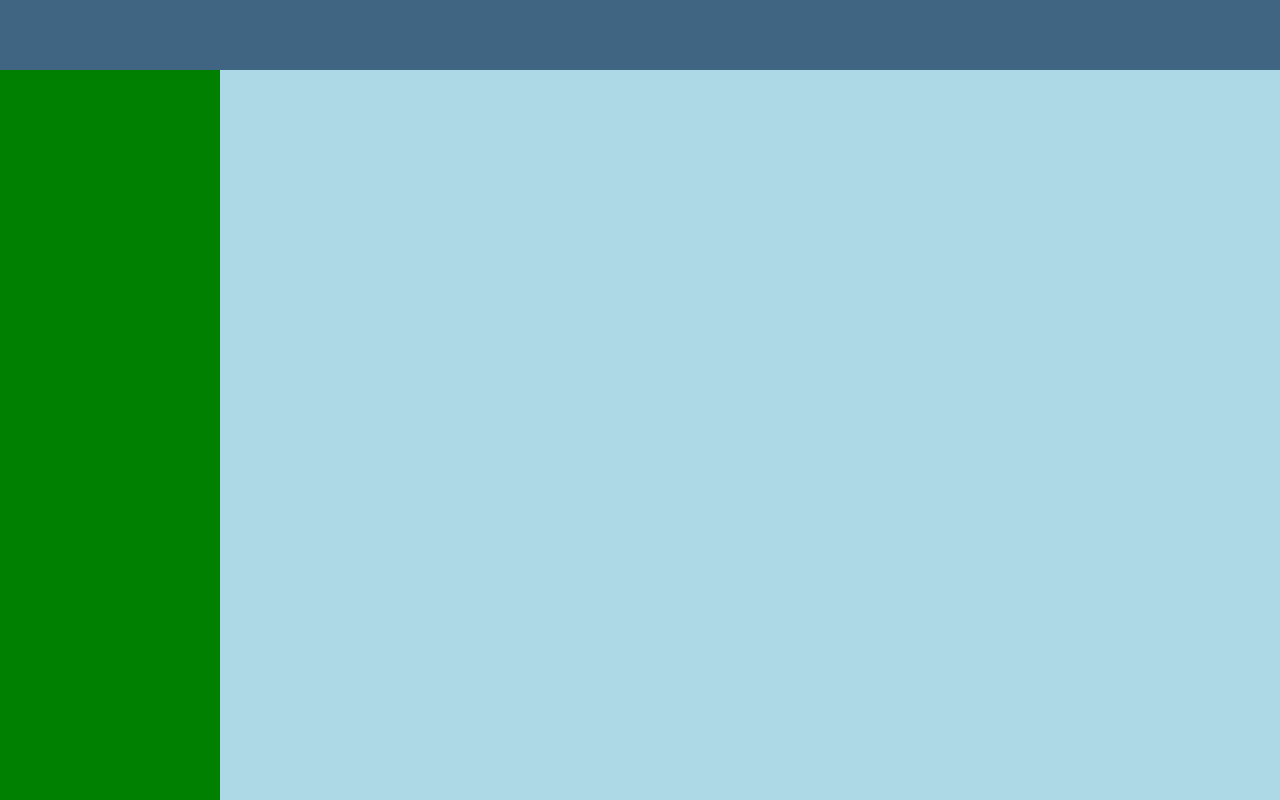
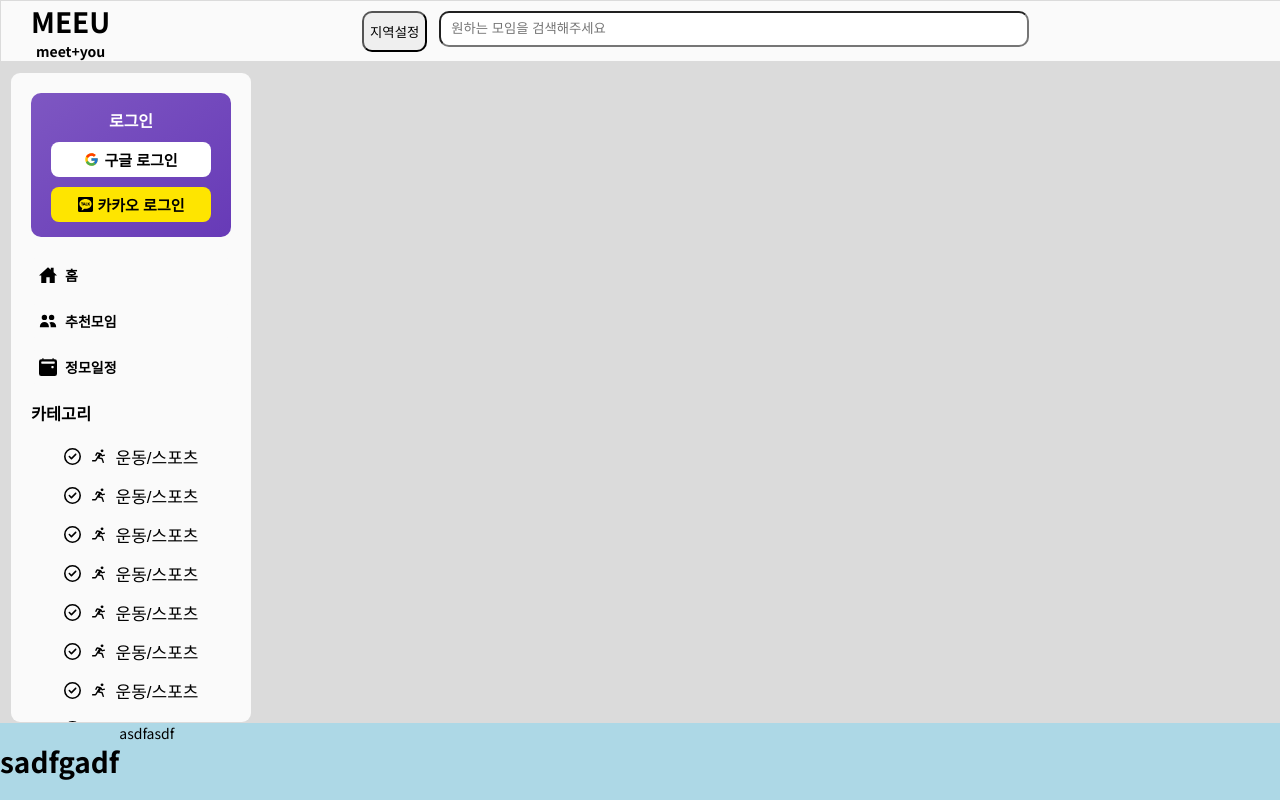
Before and after one commit to TeamGaZaGu/TeamProject, a React (Vite) app in the folder nomore_front/: page / in a window 1280 px wide. Built offline with nearby package versions, Linux system fonts and the light colour scheme.

Commit message:
헤더 사이드바 css

```diff
--- a/nomore_front/package.json
+++ b/nomore_front/package.json
@@ -14,6 +14,7 @@
     "@tanstack/react-query": "^5.83.0",
     "react": "^19.1.0",
     "react-dom": "^19.1.0",
+    "react-icons": "^5.5.0",
     "react-router-dom": "^7.7.1"
   },
   "devDependencies": {
--- a/nomore_front/src/Layout/MainLayout/MainLayout.jsx
+++ b/nomore_front/src/Layout/MainLayout/MainLayout.jsx
@@ -1,15 +1,147 @@
 /** @jsxImportSource @emotion/react */
+import { FcGoogle } from 'react-icons/fc';
 import * as s from './styles';
 import React from 'react';
+import { SiKakaotalk } from 'react-icons/si';
+import { FaCalendarAlt} from 'react-icons/fa';
+import { IoHomeSharp } from 'react-icons/io5';
+import { HiUsers } from 'react-icons/hi';
+import { BsCalendar2EventFill } from 'react-icons/bs';
+import { FaRegCircleCheck } from 'react-icons/fa6';
+import { BiRun } from 'react-icons/bi';
 
 function MainLayout({ children }) {
   return (
     <div css={s.root}>
-      <div css={s.header}></div>
-      <div css={s.body}>
-        <div css={s.leftSideBar}></div>
-        <div css={s.content}>{children}</div>
+      <div css={s.header}>
+          <div css={s.logo}>
+            <h1>MEEU</h1>
+            <h4>meet+you</h4>
+          </div>
+          <div css={s.searchContainer}>
+            <button>지역설정</button>
+            <input type="text" placeholder='원하는 모임을 검색해주세요' />
+          </div>
       </div>
+        <div css={s.leftSideBar}>
+          <div css={s.loginContainer}>
+            <h2>로그인</h2>
+            <button><FcGoogle />구글 로그인</button>
+            <button><SiKakaotalk />카카오 로그인</button>
+          </div>
+          <div css={s.sideMenu}>
+            <button><IoHomeSharp />홈</button>
+            <button><HiUsers />추천모임</button>
+            <button><BsCalendar2EventFill />정모일정</button>
+          </div>
+          <div css={s.sideCategory}>
+            <h3>카테고리</h3>
+            <button>
+              <FaRegCircleCheck />
+              <BiRun />
+              운동/스포츠
+            </button>
+            <button>
+              <FaRegCircleCheck />
+              <BiRun />
+              운동/스포츠
+            </button>
+            <button>
+              <FaRegCircleCheck />
+              <BiRun />
+              운동/스포츠
+            </button>
+            <button>
+              <FaRegCircleCheck />
+              <BiRun />
+              운동/스포츠
+            </button>
+            <button>
+              <FaRegCircleCheck />
+              <BiRun />
+              운동/스포츠
+            </button>
+            <button>
+              <FaRegCircleCheck />
+              <BiRun />
+              운동/스포츠
+            </button>
+            <button>
+              <FaRegCircleCheck />
+              <BiRun />
+              운동/스포츠
+            </button>
+            <button>
+              <FaRegCircleCheck />
+              <BiRun />
+              운동/스포츠
+            </button>
+            <button>
+              <FaRegCircleCheck />
+              <BiRun />
+              운동/스포츠
+            </button>
+            <button>
+              <FaRegCircleCheck />
+              <BiRun />
+              운동/스포츠
+            </button>
+            <button>
+              <FaRegCircleCheck />
+              <BiRun />
+              운동/스포츠
+            </button>
+            <button>
+              <FaRegCircleCheck />
+              <BiRun />
+              운동/스포츠
+            </button>
+            <button>
+              <FaRegCircleCheck />
+              <BiRun />
+              운동/스포츠
+            </button>
+            <button>
+              <FaRegCircleCheck />
+              <BiRun />
+              운동/스포츠
+            </button>
+            <button>
+              <FaRegCircleCheck />
+              <BiRun />
+              운동/스포츠
+            </button>
+            <button>
+              <FaRegCircleCheck />
+              <BiRun />
+              운동/스포츠
+            </button>
+            <button>
+              <FaRegCircleCheck />
+              <BiRun />
+              운동/스포츠
+            </button>
+            <button>
+              <FaRegCircleCheck />
+              <BiRun />
+              운동/스포츠
+            </button>
+            <button>
+              <FaRegCircleCheck />
+              <BiRun />
+              운동/스포츠
+            </button>
+            <button>
+              <FaRegCircleCheck />
+              <BiRun />
+              운동/스포츠
+            </button>
+          </div>
+      </div>
+        <div css={s.content}>
+          {children}
+          <div>asdfasdf</div>
+        </div>
     </div>
   );
 }
--- a/nomore_front/src/Layout/MainLayout/styles.js
+++ b/nomore_front/src/Layout/MainLayout/styles.js
@@ -7,22 +7,158 @@ export const root = css`
 `;
 
 export const header = css`
+  display: flex;
+  align-items: center;
+  border: 0.1rem solid #dbdbdb;
+  margin-bottom: 1rem;
   width: 100%;
-  height: 7rem;
-  background-color: #3f6583;
+  height: 6rem;
+  background-color: #fafafa;
+`;
+
+export const logo = css`
+  margin-left: 3rem;
+  & > h1 {
+    margin: 0;
+  }
+
+  & > h4 {
+    display: flex;
+    justify-content: center;
+    margin: 0;
+  }
+`;
+
+export const searchContainer = css`
+  flex-grow: 1;
+  display: flex;
+  justify-content: center;
+  height: 4.1rem;
+
+  & > button {
+    border-radius: 1rem;
+  }
+
+  & > input {
+    padding: 1rem;
+    border-radius: 1rem;
+    margin-left: 1.2rem;
+    box-sizing: border-box;
+    width: 59rem;
+    height: 3.6rem;
+  }
 `;
 
 export const body = css`
   display: flex;
-  flex: 1; /* header 제외한 남은 공간 채우기 */
+  flex-grow: 1;
 `;
 
 export const leftSideBar = css`
-  width: 22rem; /* 원하는 만큼 줄이기 가능 */
-  background-color: green;
+  margin-left: 1rem;
+  padding: 2rem;
+  border: 0.1rem solid #dbdbdb;
+  border-radius: 1rem;
+  height: 100%;
+  width: 20rem;
+  background-color: #fafafa;
+  overflow-y: auto;
+
+  &::-webkit-scrollbar {
+    width: 0;
+  }
+`;
+
+export const loginContainer = css`
+  height: auto;
+  padding: 1.5rem;
+  border-radius: 1rem;
+  background: linear-gradient(to bottom right, #7e57c2, #673ab7);
+  display: flex;
+  flex-direction: column;
+  align-items: center;
+  gap: 1rem;
+  color: white;
+
+  & > h2 {
+    margin: 0;
+    font-size: 1.6rem;
+  }
+
+  & > button {
+    width: 16rem;
+    height: 3.5rem;
+    border: none;
+    border-radius: 0.8rem;
+    font-size: 1.5rem;
+    font-weight: 400;
+    display: flex;
+    align-items: center;
+    justify-content: center;
+    gap: 0.5rem;
+    cursor: pointer;
+    font-weight: 600;
+  }
+
+  & > button:nth-of-type(1) {
+    background-color: white;
+    color: black;
+  }
+
+  & > button:nth-of-type(2) {
+    background-color: #fee500;
+    color: #000000;
+  }
+`;
+
+export const sideMenu = css`
+  display: flex;
+  margin-top: 2rem;
+  flex-direction: column;
+  gap: 1rem;
+
+  & > button {
+    display: flex;
+    align-items: center;
+    gap: 0.8rem;
+    padding: 0.8rem;
+    border: none;
+    background-color: #fafafa;
+    border-radius: 0.8rem;
+    font-size: 1.4rem;
+    font-weight: 600;
+    cursor: pointer;
+    transition: background-color 0.2s;
+
+    &:hover {
+      background-color: #fafafa;
+    }
+
+    & > svg {
+      font-size: 1.8rem;
+    }
+  }
+`;
+
+export const sideCategory = css`
+
+  & > button {
+    display: flex;
+    align-items: center;
+    justify-content: center;
+    border: 0.1rem solid #fafafa;
+    margin: 1rem 0;
+    gap: 0.9rem;
+    width: 100%;
+    font-size: 1.7rem;
+    font-weight: 400;
+    background-color: #fafafa;
+    cursor: pointer;
+  }
 `;
 
 export const content = css`
-  flex: 1;
+  display: flex;
+  flex-grow: 1;
   background-color: lightblue;
 `;
--- a/nomore_front/src/Layout/RootLayout/styles.js
+++ b/nomore_front/src/Layout/RootLayout/styles.js
@@ -4,5 +4,5 @@ export const layout = css`
     margin: 0 auto;
     width: 100%;
     height: 100vh;
-    background-color: #ffffff;
+    background-color: #dbdbdb;
 `;
--- a/nomore_front/src/Routes/RootRoute.jsx
+++ b/nomore_front/src/Routes/RootRoute.jsx
@@ -9,7 +9,7 @@ function RootRoute(props) {
     return (
         <MainLayout>
             <Routes>
-                <Route path='/auth/*' element={ <Auth /> } />
+                <Route path='/auth' element={ <Auth /> } />
                 <Route path='/' element={ <Home />} />
                 <Route path='*' element={ <NotFound /> } />
             </Routes>
--- a/nomore_front/src/pages/home/Home.jsx
+++ b/nomore_front/src/pages/home/Home.jsx
@@ -3,7 +3,7 @@ import React from 'react';
 function Home(props) {
     return (
         <div>
-
+            <h1>sadfgadf</h1>
         </div>
     );
 }
```
Also changed, not shown: 1 other file (tests, documents, lock files or other folders).
